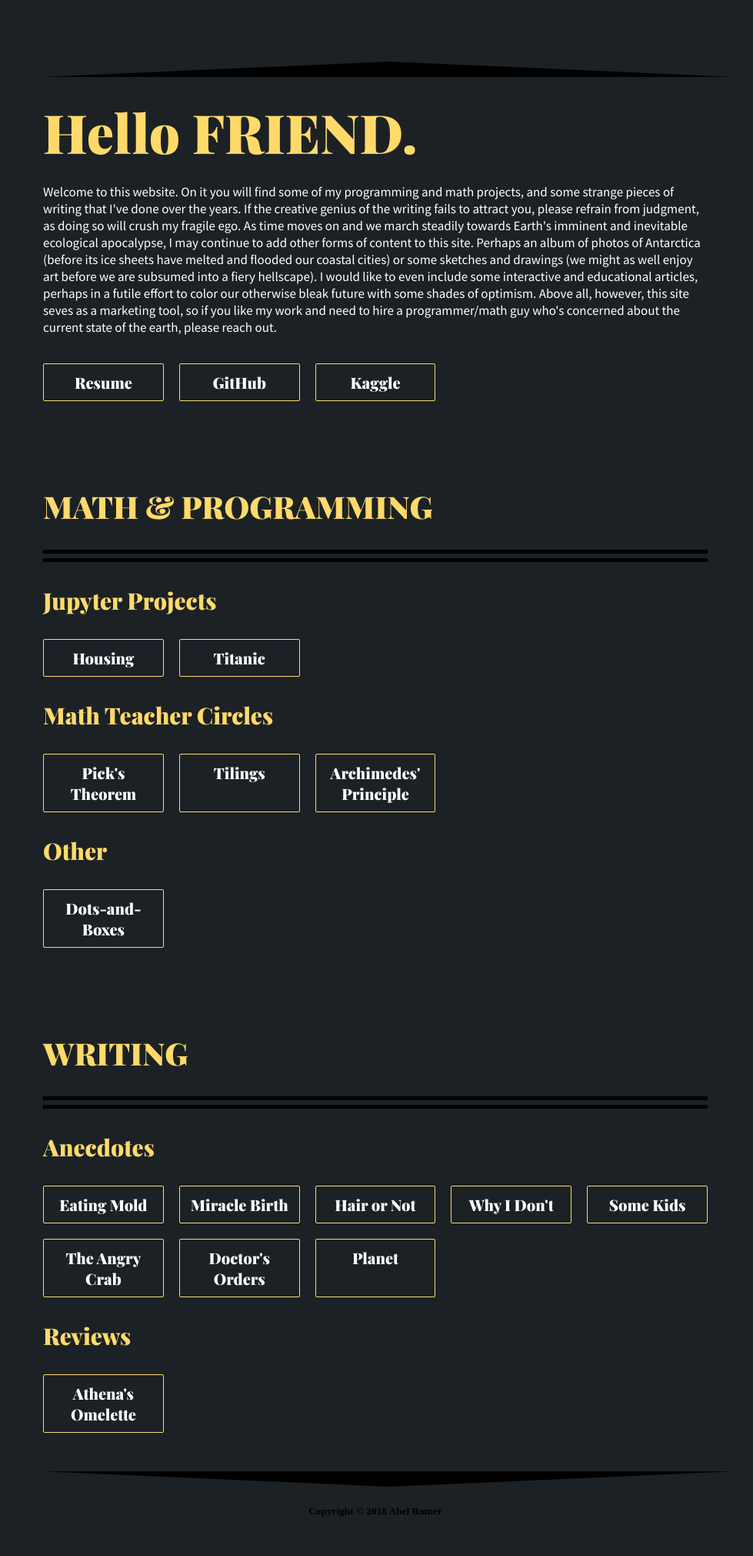
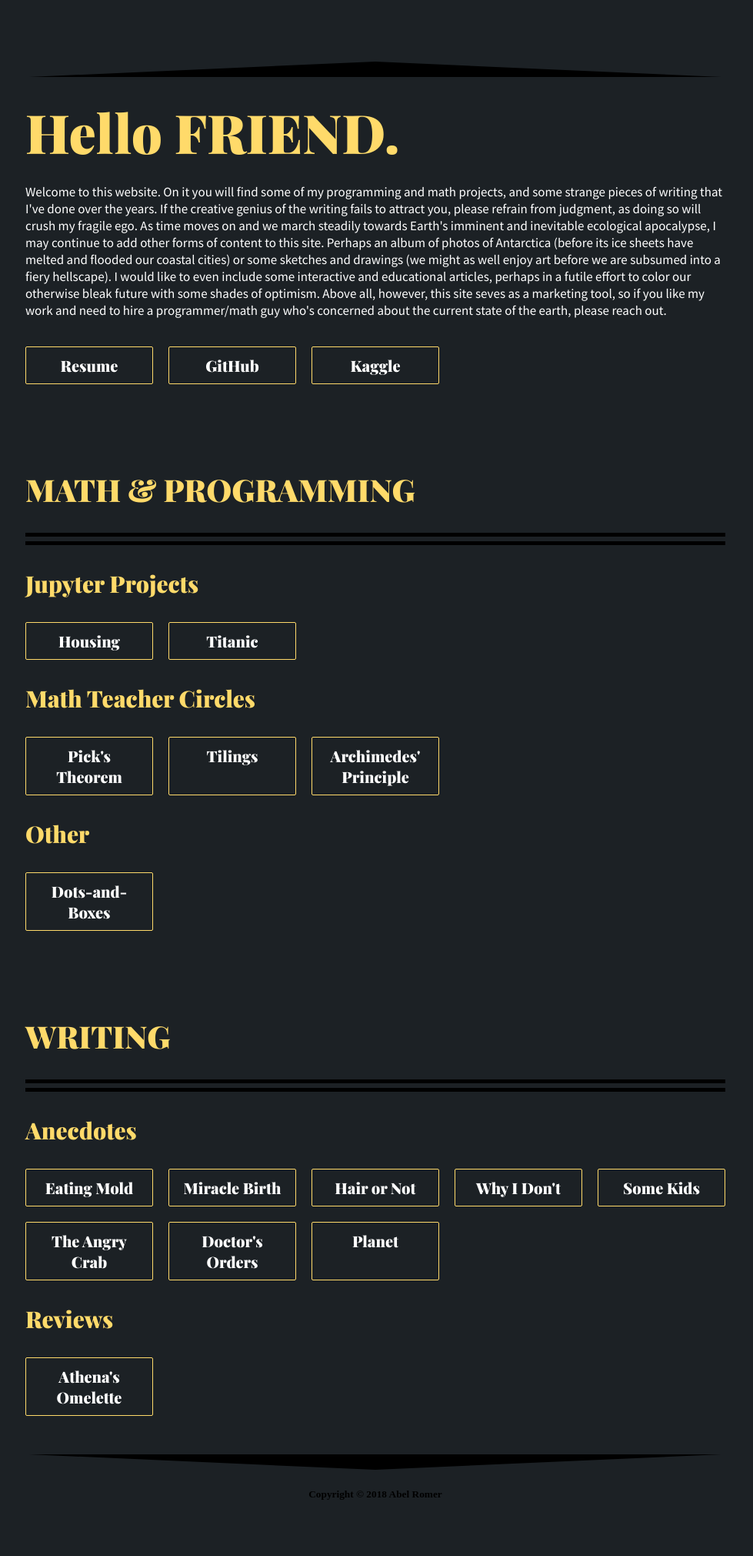
Before and after one commit to ahblay/website, a Flask app: page / in a window 1280 px wide. Shown: the whole page at 77% size, without its empty margins (152-1131 px from the left). After the commit the page ends 1948 px from the top, so only its background shows below. Run offline with Flask 2, Linux system fonts and the light colour scheme.

Commit message:
Adds CSS files for mobile and desktop. Updates CSS margins to percentage.

```diff
--- a/build/index.html
+++ b/build/index.html
@@ -2,7 +2,10 @@
 <html lang="en">
 <head>
   <meta charset="UTF-8">
+  <meta name="viewport" content="width=device-width, initial-scale=1">
   <title>Title</title>
+  <link rel="stylesheet" media="screen and (max-width: 600px)" href="/static/index_mobile.css">
+  <link rel="stylesheet" media="screen and (min-width: 601px)" href="/static/index_desktop.css">
   <link rel="stylesheet" href="/static/index.css">
   <link href="https://fonts.googleapis.com/css?family=Playfair+Display:900|Source+Sans+Pro" rel="stylesheet">
 </head>
@@ -96,7 +99,7 @@
       <div id="w3" class="project border-yellow">
         <div class="p-title">Hair or Not</div>
       </div>
-      <div class="project border-yellow">
+      <div id="w4" class="project border-yellow">
         <div class="p-title">Why I Don't</div>
       </div>
       <div class="project border-yellow">
--- a/static/index.css
+++ b/static/index.css
@@ -1,3 +1,8 @@
+@viewport {
+    width: device-width;
+    zoom: 1.0;
+}
+
 body {
     background-color: #1c2125;
 }
@@ -17,8 +22,8 @@ body {
 header {
     margin-top: 80px;
     margin-bottom: 20px;
-    margin-left: 200px;
-    margin-right: 200px;
+    margin-left: 14%;
+    margin-right: 14%;
     text-align: center;
 }
 
@@ -34,8 +39,8 @@ header {
 footer {
     margin-top: 50px;
     margin-bottom: 50px;
-    margin-left: 200px;
-    margin-right: 200px;
+    margin-left: 14%;
+    margin-right: 14%;
     text-align: center;
 }
 
@@ -49,8 +54,8 @@ footer {
 }
 
 main {
-    margin-left: 200px;
-    margin-right: 200px;
+    margin-left: 14%;
+    margin-right: 14%;
 }
 
 .title {
--- /dev/null
+++ b/static/index_desktop.css
@@ -0,0 +1,33 @@
+header {
+    margin-top: 80px;
+    margin-bottom: 20px;
+    margin-left: 200px;
+    margin-right: 200px;
+    text-align: center;
+}
+
+.header {
+    width: 0;
+    height: 0;
+    border-left: 450px solid transparent;
+    border-right: 450px solid transparent;
+    border-bottom: 20px solid black;
+    display: inline-block;
+}
+
+footer {
+    margin-top: 50px;
+    margin-bottom: 50px;
+    margin-left: 200px;
+    margin-right: 200px;
+    text-align: center;
+}
+
+.footer {
+    width: 0;
+    height: 0;
+    border-left: 450px solid transparent;
+    border-right: 450px solid transparent;
+    border-top: 20px solid black;
+    display: inline-block;
+}
--- a/templates/index.html
+++ b/templates/index.html
@@ -2,7 +2,10 @@
 <html lang="en">
 <head>
   <meta charset="UTF-8">
+  <meta name="viewport" content="width=device-width, initial-scale=1">
   <title>Title</title>
+  <link rel="stylesheet" media="screen and (max-width: 600px)" href="/static/index_mobile.css">
+  <link rel="stylesheet" media="screen and (min-width: 601px)" href="/static/index_desktop.css">
   <link rel="stylesheet" href="/static/index.css">
   <link href="https://fonts.googleapis.com/css?family=Playfair+Display:900|Source+Sans+Pro" rel="stylesheet">
 </head>
@@ -96,7 +99,7 @@
       <div id="w3" class="project border-yellow">
         <div class="p-title">Hair or Not</div>
       </div>
-      <div class="project border-yellow">
+      <div id="w4" class="project border-yellow">
         <div class="p-title">Why I Don't</div>
       </div>
       <div class="project border-yellow">
```
Also changed, not shown: build/static/index.css (+11 -6 lines), build/static/index_desktop.css (added, +33 -0 lines), templates/w4.html (added, +21 -0 lines), build/static/index_mobile.css (added), static/index_mobile.css (added).
